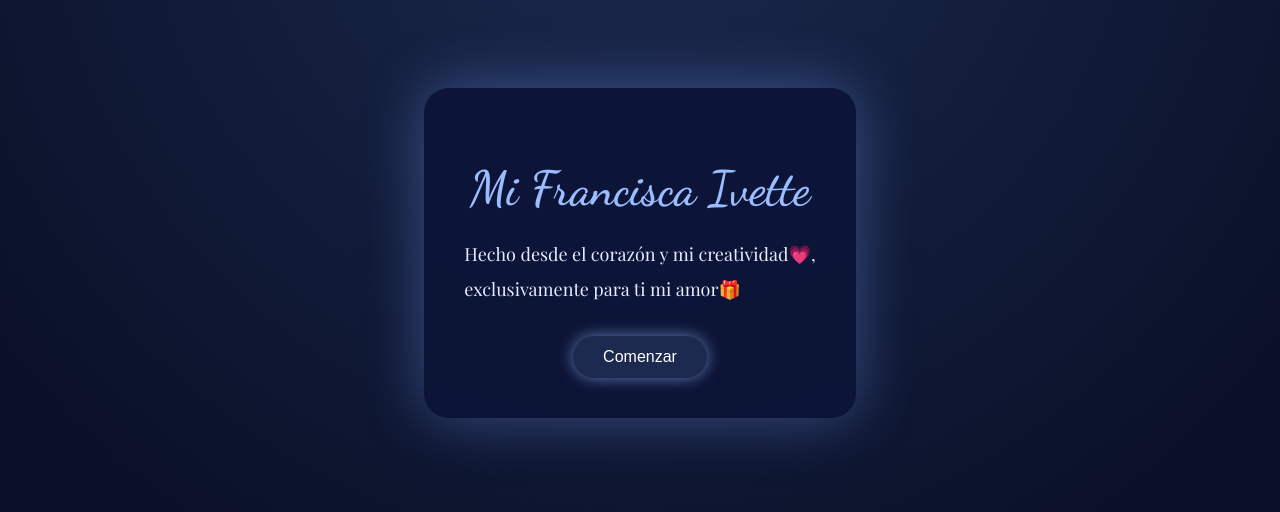
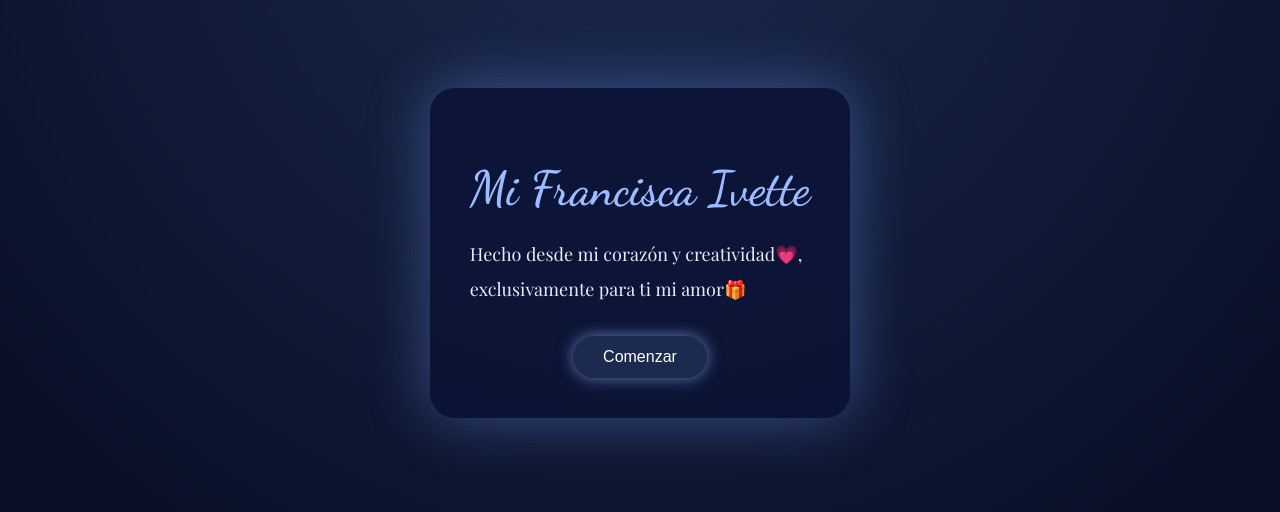
Before and after one commit to arise123400-pixel/para-Francisca-Ivette, a plain HTML site: page index.html in a window 1280 px wide. Shown: the part 147-659 px from the top of the page. Drawn offline with nearby package versions, Linux system fonts and the light colour scheme; a web font is replaced by a local one.

Commit message:
Update index.html

```diff
--- a/index.html
+++ b/index.html
@@ -189,7 +189,7 @@ p {
 <div class="intro" id="intro">
   <div class="intro-box">
     <h1>Mi Francisca Ivette</h1>
-    <p>Hecho desde el corazón y mi creatividad💗,<br>exclusivamente para ti mi amor🎁</p>
+    <p>Hecho desde mi corazón y creatividad💗,<br>exclusivamente para ti mi amor🎁</p>
     <button onclick="startExperience()">Comenzar</button>
   </div>
 </div>
```
